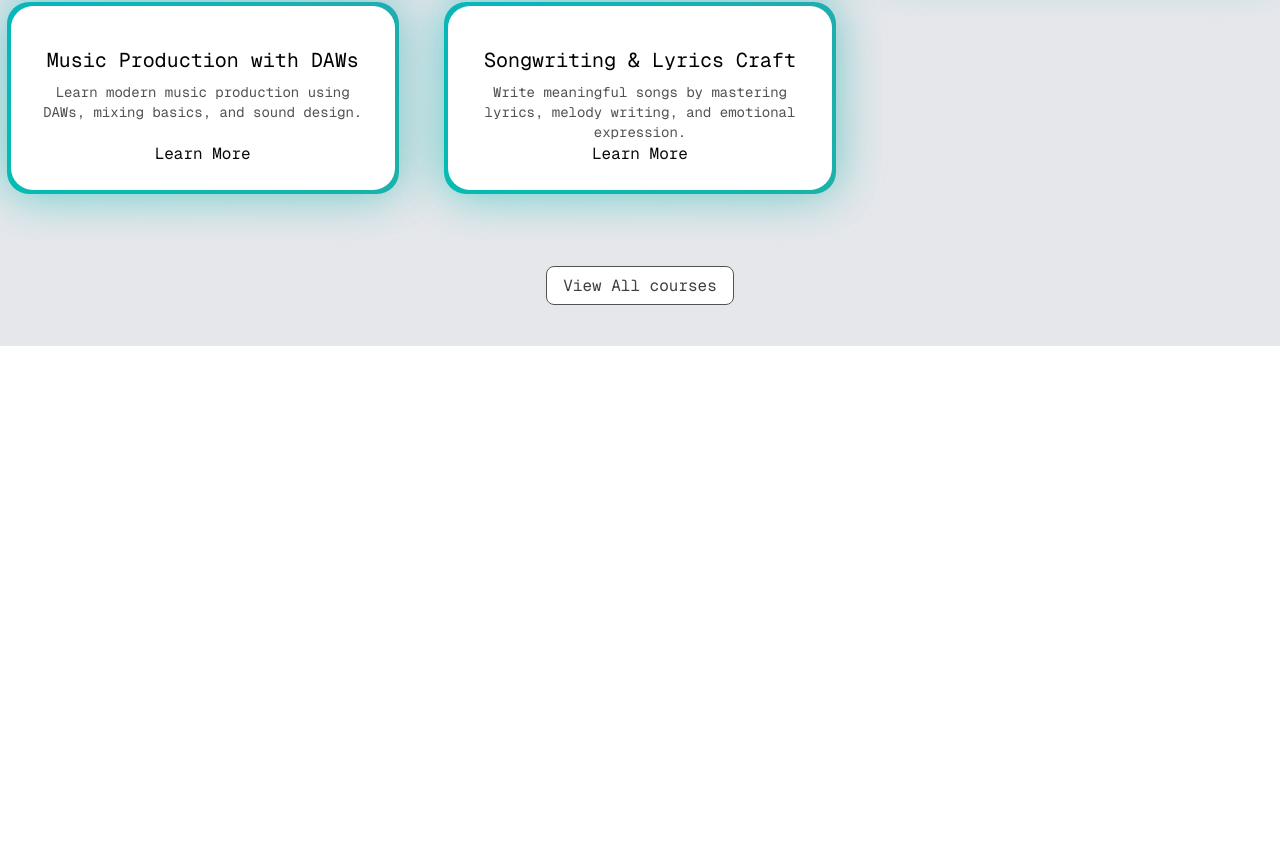
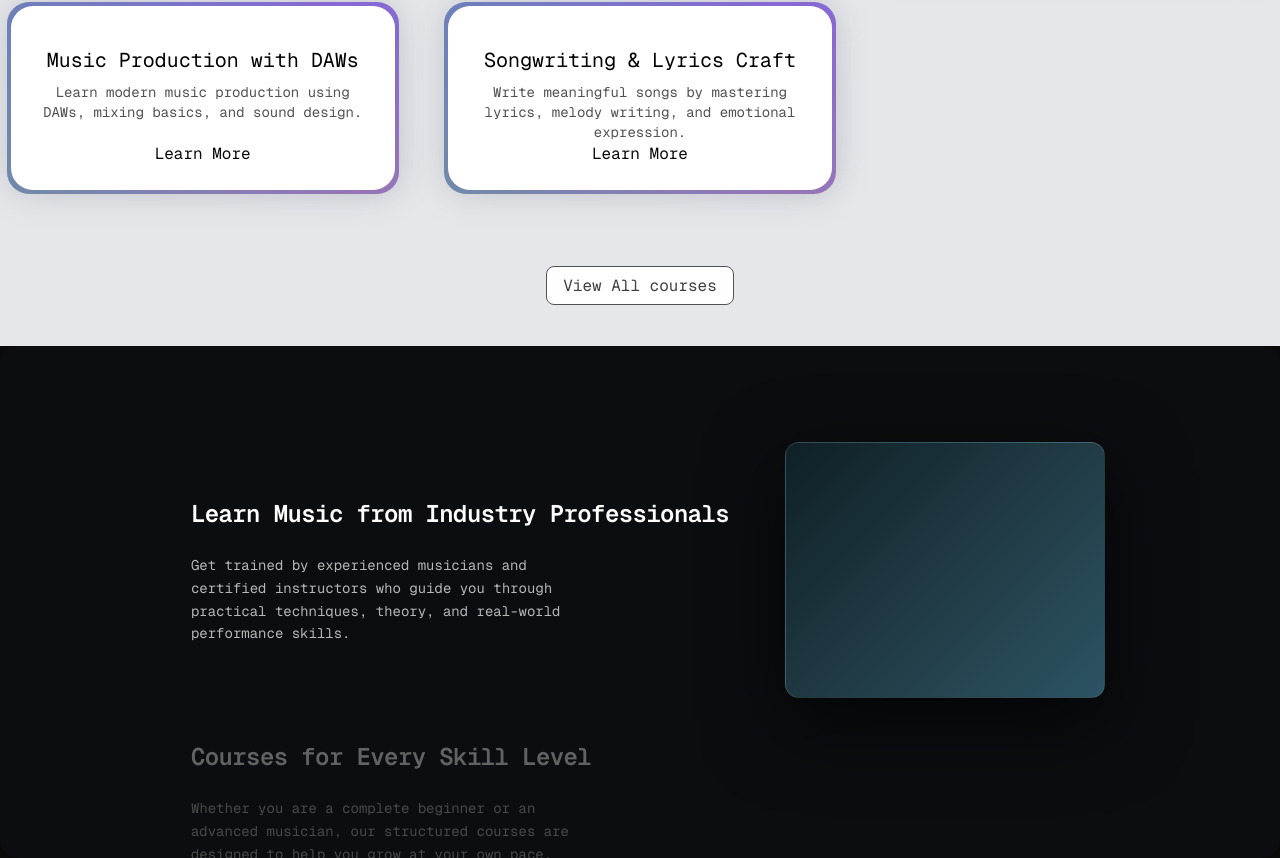
Before and after one commit to pushparajwastaken/nextjs-practice, a Next.js app in the folder musicacademy/: page / in a window 1280 px wide. Shown: the part 1042-1900 px from the top of the page. Before the commit the page ends 1388 px from the top, so only its background shows below. Built offline with nearby package versions, Linux system fonts and the light colour scheme.

Commit message:
design sticky scroll

```diff
--- a/musicacademy/src/app/page.tsx
+++ b/musicacademy/src/app/page.tsx
@@ -1,11 +1,13 @@
 import { FeaturedCourses } from "@/components/FeaturedCourses";
 import HeroSection from "@/components/HeroSection";
+import { WhyChooseUs } from "@/components/WhyChooseUs";
 
 export default function Home() {
   return (
     <main className="min-h-screen bg-black/96 antialiased bg-grid-white/[0.02]">
       <HeroSection />
       <FeaturedCourses />
+      <WhyChooseUs />
     </main>
   );
 }
--- a/musicacademy/src/components/Navbar.tsx
+++ b/musicacademy/src/components/Navbar.tsx
@@ -1,6 +1,6 @@
 "use client";
 import React, { useState } from "react";
-import { HoveredLink, Menu, MenuItem, ProductItem } from "./ui/navbar-menu";
+import { HoveredLink, Menu, MenuItem } from "./ui/navbar-menu";
 import { cn } from "@/lib/utils";
 import Link from "next/link";
 export function Navbar({ className }: { className?: string }) {
--- /dev/null
+++ b/musicacademy/src/components/WhyChooseUs.tsx
@@ -0,0 +1,38 @@
+"use client";
+import { div } from "motion/react-client";
+import { StickyScroll } from "./ui/sticky-scroll-reveal";
+const musicschoolContent = [
+  {
+    title: "Learn Music from Industry Professionals",
+    description:
+      "Get trained by experienced musicians and certified instructors who guide you through practical techniques, theory, and real-world performance skills.",
+  },
+  {
+    title: "Courses for Every Skill Level",
+    description:
+      "Whether you are a complete beginner or an advanced musician, our structured courses are designed to help you grow at your own pace.",
+  },
+  {
+    title: "Hands-on Practical Training",
+    description:
+      "Focus on real playing, live practice sessions, and performance-based learning instead of just theory-heavy lessons.",
+  },
+  {
+    title: "Flexible Learning Schedules",
+    description:
+      "Attend classes at your convenience with flexible timings, weekend batches, and personalized learning plans.",
+  },
+  {
+    title: "Performance & Certification",
+    description:
+      "Participate in live performances, workshops, and earn recognized certifications that validate your musical journey.",
+  },
+];
+
+export const WhyChooseUs = () => {
+  return (
+    <div>
+      <StickyScroll content={musicschoolContent} />
+    </div>
+  );
+};
--- a/musicacademy/src/components/ui/background-gradient.tsx
+++ b/musicacademy/src/components/ui/background-gradient.tsx
@@ -40,8 +40,8 @@ export const BackgroundGradient = ({
           backgroundSize: animate ? "400% 400%" : undefined,
         }}
         className={cn(
-          "absolute inset-0 rounded-3xl z-[1] opacity-60 group-hover:opacity-100 blur-xl  transition duration-500 will-change-transform",
-          " bg-[radial-gradient(circle_farthest-side_at_0_100%,#00ccb1,transparent),radial-gradient(circle_farthest-side_at_100%_0,#7b61ff,transparent),radial-gradient(circle_farthest-side_at_100%_100%,#ffc414,transparent),radial-gradient(circle_farthest-side_at_0_0,#1ca0fb,#141316)]",
+          "absolute inset-0 rounded-3xl z-[1] opacity-40 group-hover:opacity-70 blur-lg transition duration-500",
+          "bg-[radial-gradient(circle_farthest-side_at_0_100%,#e4e4e7,transparent),radial-gradient(circle_farthest-side_at_100%_0,#a1a1aa,transparent),radial-gradient(circle_farthest-side_at_100%_100%,#52525b,transparent),radial-gradient(circle_farthest-side_at_0_0,#fafafa,#09090b)]",
         )}
       />
       <motion.div
--- /dev/null
+++ b/musicacademy/src/components/ui/sticky-scroll-reveal.tsx
@@ -0,0 +1,111 @@
+"use client";
+
+import React, { useEffect, useRef, useState } from "react";
+import { motion, useScroll, useMotionValueEvent } from "motion/react";
+import { cn } from "@/lib/utils";
+
+export const StickyScroll = ({
+  content,
+  contentClassName,
+}: {
+  content: {
+    title: string;
+    description: string;
+    content?: React.ReactNode;
+  }[];
+  contentClassName?: string;
+}) => {
+  const [activeCard, setActiveCard] = useState(0);
+  const ref = useRef<HTMLDivElement>(null);
+
+  const { scrollYProgress } = useScroll({
+    container: ref,
+    offset: ["start start", "end start"],
+  });
+
+  const cardLength = content.length;
+
+  useMotionValueEvent(scrollYProgress, "change", (latest) => {
+    const breakpoints = content.map((_, i) => i / cardLength);
+    const closestIndex = breakpoints.reduce((acc, bp, i) => {
+      return Math.abs(latest - bp) < Math.abs(latest - breakpoints[acc])
+        ? i
+        : acc;
+    }, 0);
+
+    setActiveCard(closestIndex);
+  });
+
+  /* ===============================
+     Premium Dark System
+  =============================== */
+
+  const backgroundColors = ["#0B0D10", "#0F1115", "#111318", "#0E1014"];
+
+  const gradients = [
+    "linear-gradient(135deg, #0f2027, #203a43, #2c5364)",
+    "linear-gradient(135deg, #141e30, #243b55)",
+    "linear-gradient(135deg, #232526, #414345)",
+    "linear-gradient(135deg, #000000, #1a1a1a)",
+  ];
+
+  const [backgroundGradient, setBackgroundGradient] = useState(gradients[0]);
+
+  useEffect(() => {
+    setBackgroundGradient(gradients[activeCard % gradients.length]);
+  }, [activeCard]);
+
+  return (
+    <motion.div
+      ref={ref}
+      animate={{
+        backgroundColor: backgroundColors[activeCard % backgroundColors.length],
+      }}
+      transition={{ duration: 0.6, ease: "easeInOut" }}
+      className="relative flex font-mono h-[32rem] gap-10 overflow-y-auto justify-center rounded-2xl px-10 py-14"
+    >
+      {/* LEFT CONTENT */}
+      <div className="relative flex items-start px-4">
+        <div className="max-w-2xl">
+          {content.map((item, index) => (
+            <div key={index} className="my-24">
+              <motion.h2
+                initial={{ opacity: 0 }}
+                animate={{ opacity: activeCard === index ? 1 : 0.35 }}
+                transition={{ duration: 0.4, ease: "easeOut" }}
+                className="text-2xl font-semibold tracking-tight text-white"
+              >
+                {item.title}
+              </motion.h2>
+
+              <motion.p
+                initial={{ opacity: 0 }}
+                animate={{ opacity: activeCard === index ? 1 : 0.35 }}
+                transition={{ duration: 0.4, ease: "easeOut" }}
+                className="mt-6 max-w-sm text-sm leading-relaxed text-white/70"
+              >
+                {item.description}
+              </motion.p>
+            </div>
+          ))}
+
+          {/* spacer */}
+          <div className="h-40" />
+        </div>
+      </div>
+
+      {/* RIGHT STICKY CARD */}
+      <div
+        style={{ background: backgroundGradient }}
+        className={cn(
+          "sticky top-10 hidden h-64 w-80 rounded-xl lg:block",
+          "border border-white/10 backdrop-blur-xl",
+          "shadow-[0_25px_80px_rgba(0,0,0,0.65)]",
+          contentClassName,
+        )}
+      >
+        {content[activeCard]?.content ?? null}
+      </div>
+    </motion.div>
+  );
+};
```
